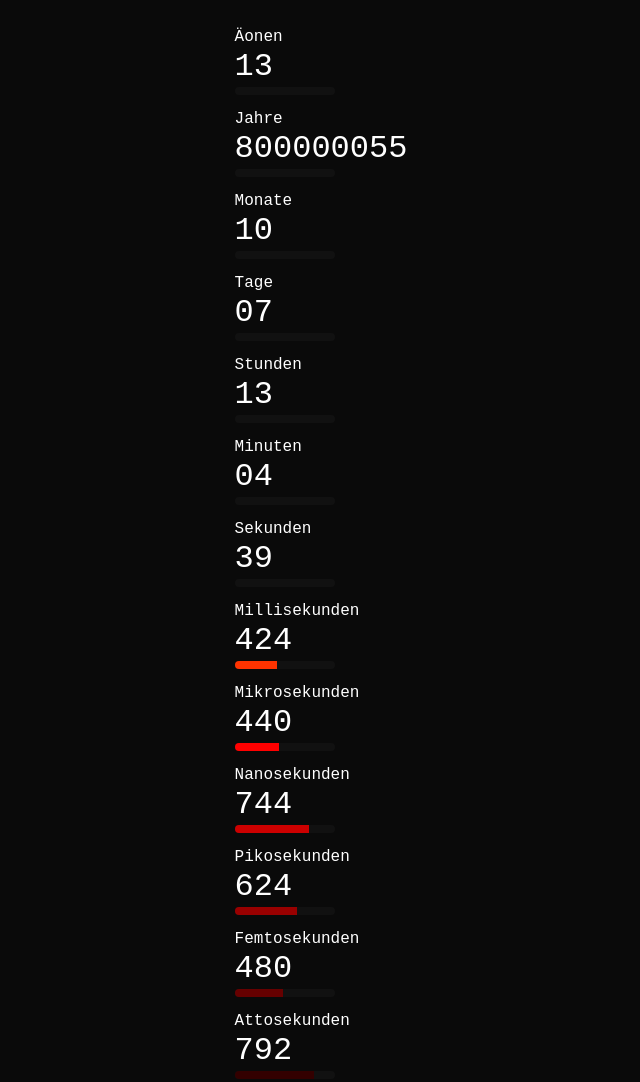
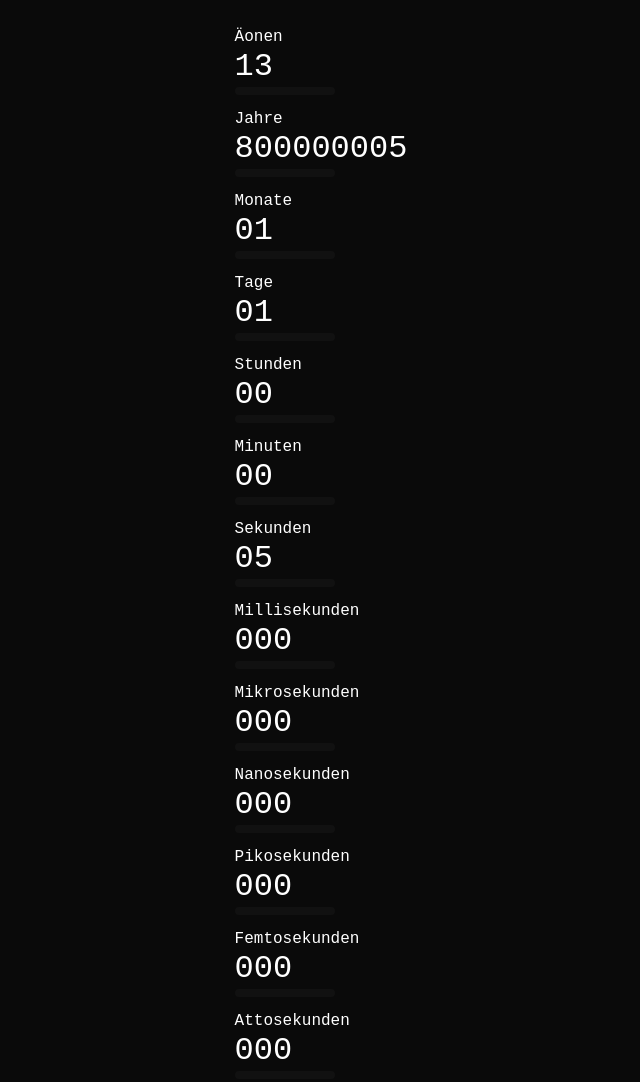
Before and after one commit to AniPortal-Dev/attosekunden-atomuhr, a plain HTML site: page index.html in a window 1280 px wide. Shown: the whole page, without its empty margins (319-959 px from the left). Drawn offline with Linux system fonts and the light colour scheme.

Commit message:
Update index.html

```diff
--- a/index.html
+++ b/index.html
@@ -49,11 +49,7 @@
 </head>
 <body>
 
-<audio id="tick" src="atom-tick.mp3" preload="auto"></audio>
-
-<div class="clock-container" id="clock">
-  <!-- Zeiteinheiten werden hier dynamisch erstellt -->
-</div>
+<div class="clock-container" id="clock"></div>
 
 <script>
 const units = [
@@ -103,36 +99,29 @@ units.forEach(u => {
   unitElements[u.name] = {value, barFill};
 });
 
-// Urknall Startzeit (ca. 13.8 Mrd Jahre)
-const bigBangTime = -13.8e9 * 365.25 * 24 * 3600 * 1000;
-const tick = document.getElementById("tick");
+// Wir simulieren die Zeit seit dem Urknall, aber normalisiert
+const bigBangYears = 13.8e9; // Jahre seit Urknall
+const startTime = performance.now();
 
-// Hilfsfunktionen
 function pad(num, size) {
   let s = "000" + num;
   return s.substr(s.length - size);
 }
 
-// Letzte Werte für Tick-Sound
-let lastSecond = -1;
-let lastMs = -1;
-let lastMicro = -1;
+function updateClock() {
+  const elapsedMs = performance.now() - startTime;
+  const elapsedSeconds = elapsedMs / 1000;
 
-function playTick(current, last) {
-  if(current !== last) tick.currentTime = 0, tick.play();
-}
+  // Simulation: 1 Jahr = 1 Sekunde für flüssige Animation
+  const yearsElapsed = bigBangYears + elapsedSeconds; // addiert fiktiv jedes Sekunde ein Jahr
+  const eon = Math.floor(yearsElapsed / 1e9);
+  const year = Math.floor(yearsElapsed % 1e9);
 
-function updateClock() {
-  const now = Date.now();
-  const elapsedMs = now - bigBangTime;
-
-  const eon = Math.floor(elapsedMs / (1e9 * 365.25 * 24 * 3600 * 1000));
-  const year = Math.floor(elapsedMs / (365.25 * 24 * 3600 * 1000)) % 1e9;
-  const month = Math.floor((elapsedMs % (365.25 * 24 * 3600 * 1000)) / (30*24*3600*1000)) + 1;
-  const day = Math.floor((elapsedMs % (30*24*3600*1000)) / (24*3600*1000)) + 1;
-  const hour = Math.floor((elapsedMs % (24*3600*1000)) / (3600*1000));
-  const minute = Math.floor((elapsedMs % (3600*1000)) / (60*1000));
-  const second = Math.floor((elapsedMs % (60*1000)) / 1000);
+  const month = Math.floor((elapsedSeconds % (30*24*3600)) / (30*24*3600/12)) + 1;
+  const day = Math.floor((elapsedSeconds % (30*24*3600)) / (24*3600)) + 1;
+  const hour = Math.floor((elapsedSeconds % (24*3600)) / 3600);
+  const minute = Math.floor((elapsedSeconds % 3600) / 60);
+  const second = Math.floor(elapsedSeconds % 60);
   const ms = Math.floor(elapsedMs % 1000);
 
   const micro = Math.floor((elapsedMs * 1000) % 1000);
@@ -155,21 +144,13 @@ function updateClock() {
   unitElements["Femtosekunden"].value.textContent = pad(femto,3);
   unitElements["Attosekunden"].value.textContent = pad(atto,3);
 
-  // Balken füllen
+  // Balken
   unitElements["Millisekunden"].barFill.style.width = (ms/1000*100)+"%";
   unitElements["Mikrosekunden"].barFill.style.width = (micro/1000*100)+"%";
   unitElements["Nanosekunden"].barFill.style.width = (nano/1000*100)+"%";
   unitElements["Pikosekunden"].barFill.style.width = (pico/1000*100)+"%";
   unitElements["Femtosekunden"].barFill.style.width = (femto/1000*100)+"%";
   unitElements["Attosekunden"].barFill.style.width = (atto/1000*100)+"%";
-
-  // Atom-Uhr Sound
-  playTick(second, lastSecond);
-  playTick(ms, lastMs);
-  playTick(micro, lastMicro);
-  lastSecond = second;
-  lastMs = ms;
-  lastMicro = micro;
 
   requestAnimationFrame(updateClock);
 }
```
